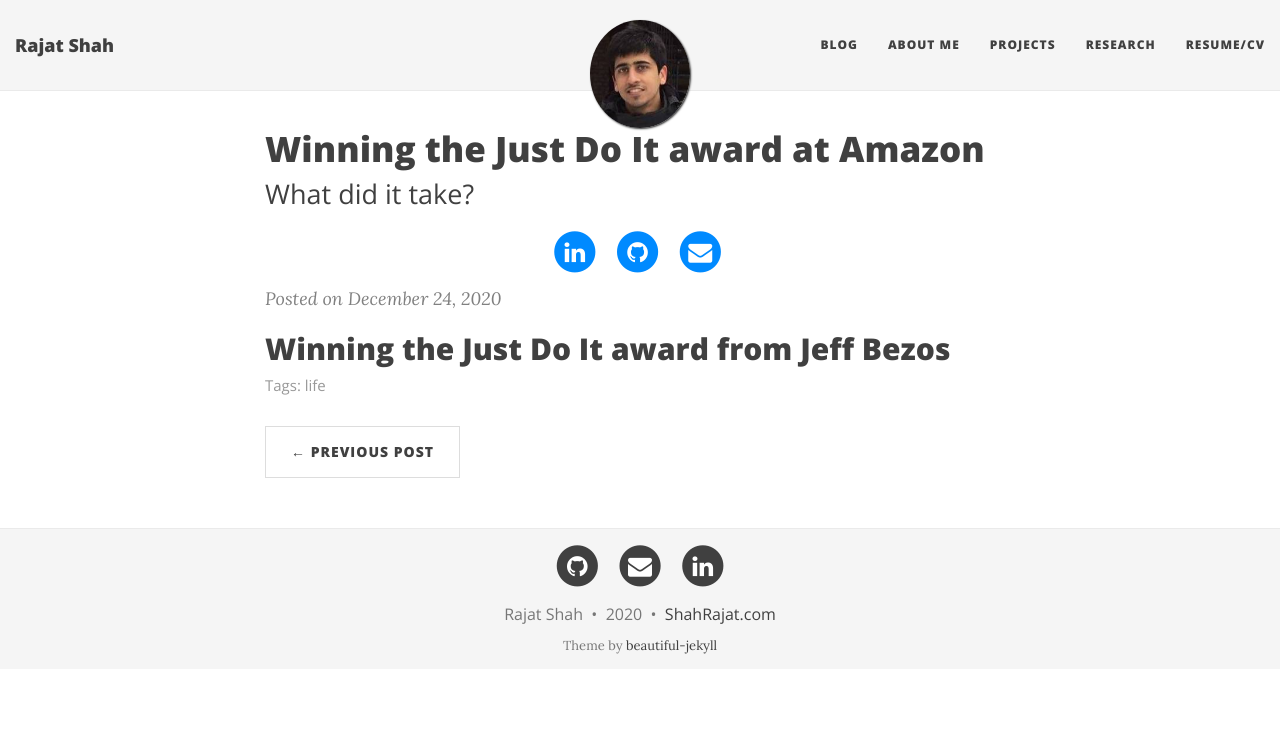
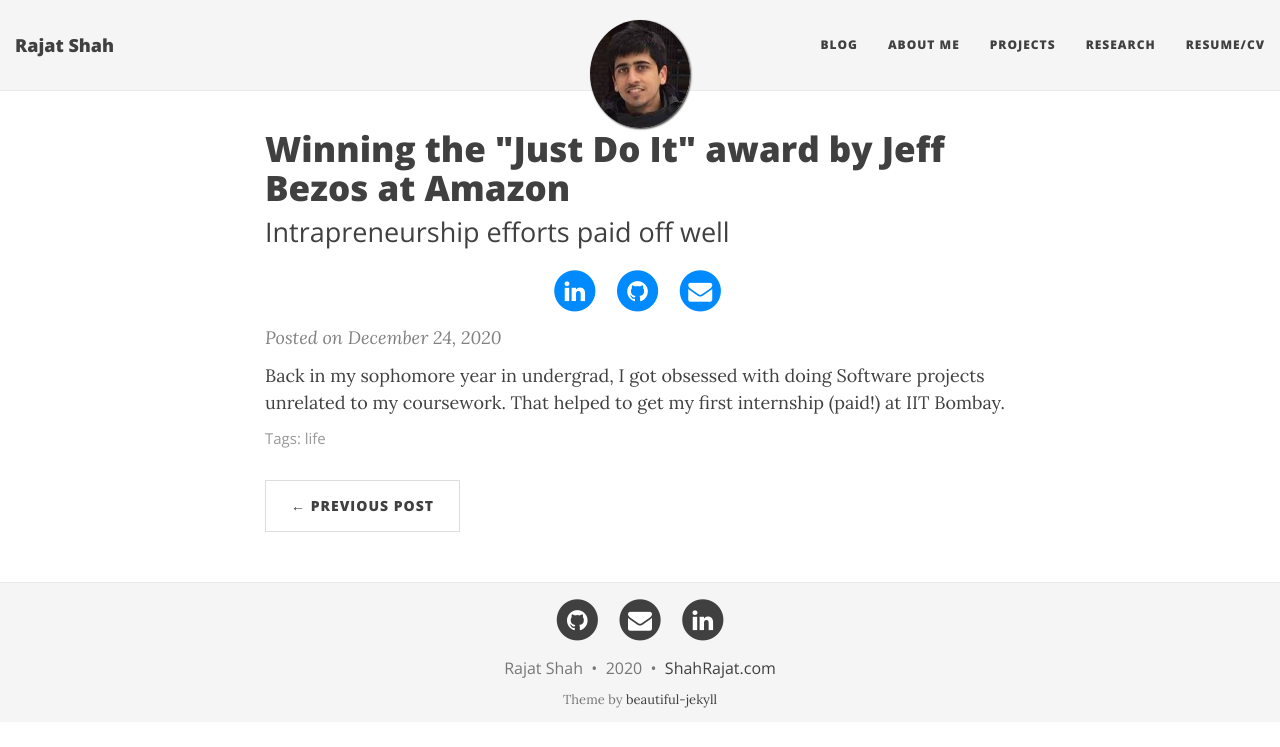
Before and after one commit to shahrajat/shahrajat.github.io, a Jekyll site: the page built from _posts/2020-12-24-amazon-just-do-it-award-jeff-bezos.md, in a window 1280 px wide. Shown: the top 747 px of the page. Built offline with Jekyll 4.4.1, drawn with Linux system fonts in a browser that asks for light colours; nearby versions of some CDN libraries; comment, search, counter and statistics services are not loaded.

Commit message:
Update 2020-12-24-amazon-just-do-it-award-jeff-bezos.md

```diff
--- a/_posts/2020-12-24-amazon-just-do-it-award-jeff-bezos.md
+++ b/_posts/2020-12-24-amazon-just-do-it-award-jeff-bezos.md
@@ -1,8 +1,9 @@
 ---
 layout: post
-title: 'Winning the Just Do It award at Amazon'
-subtitle: What did it take?
+title: 'Winning the "Just Do It" award by Jeff Bezos at Amazon'
+subtitle: Intrapreneurship efforts paid off well
 tags: [life]
 published: true
 ---
-## Winning the Just Do It award from Jeff Bezos
+
+Back in my sophomore year in undergrad, I got obsessed with doing Software projects unrelated to my coursework. That helped to get my first internship (paid!) at IIT Bombay.
```
